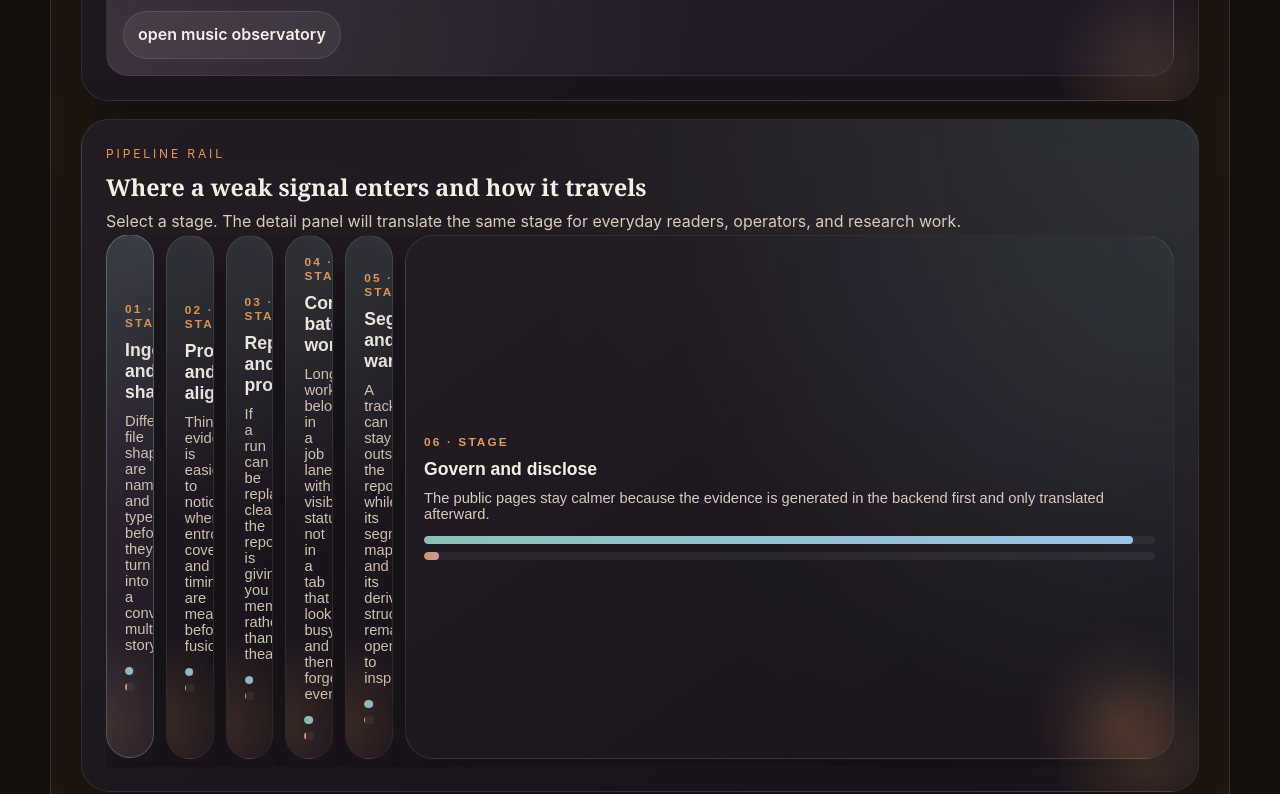
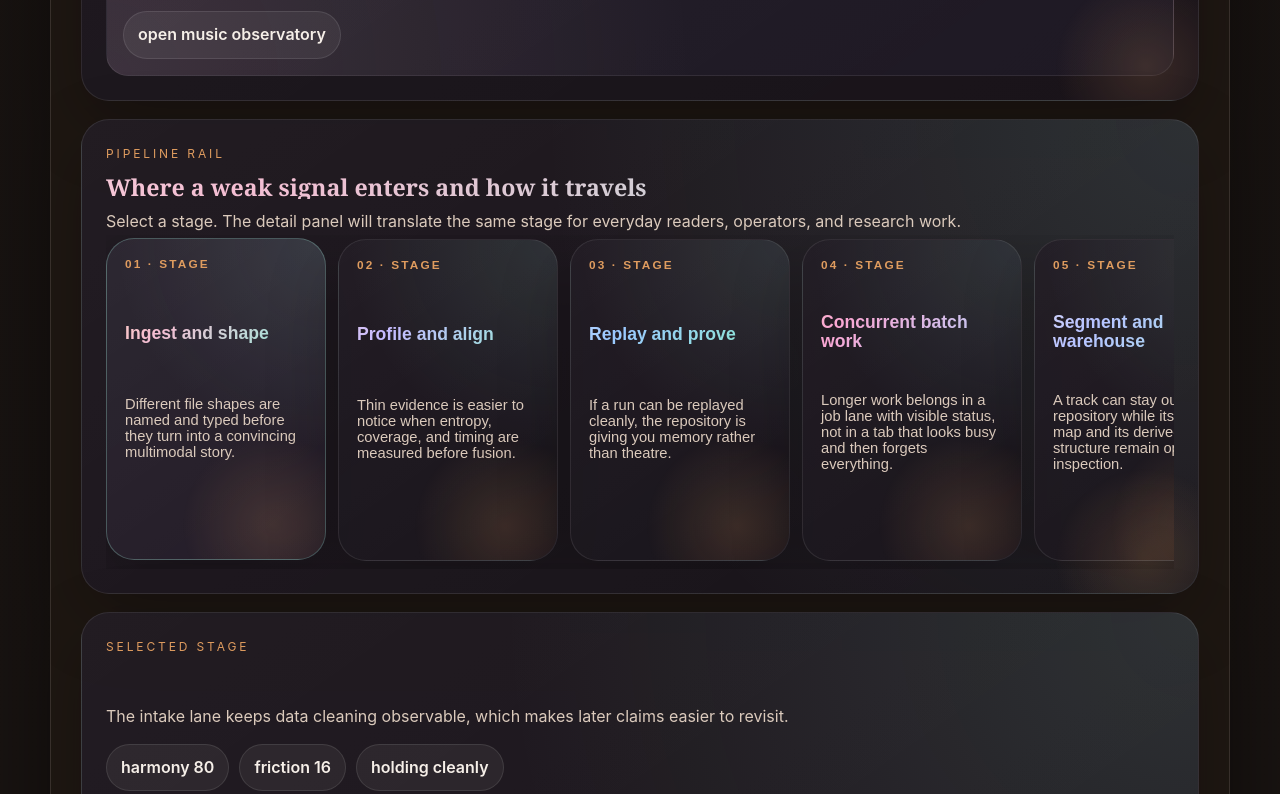
Before and after one commit to Cazzy-Aporbo/Advanced_multi-modal-AI, a plain HTML site: page index.html in a window 1280 px wide. Shown: the part 7418-8212 px from the top of the page. Drawn offline with Linux system fonts and the light colour scheme.

Commit message:
Refine cymatic rail scale and tones

```diff
--- a/cymatic-surface.css
+++ b/cymatic-surface.css
@@ -359,18 +359,29 @@
 }
 
 .cymatic-bottomline {
-  grid-template-columns: minmax(0, 0.92fr) minmax(0, 1.08fr);
+  grid-template-columns: minmax(420px, 1.16fr) minmax(360px, 0.84fr);
 }
 
 .cymatic-pipeline {
   display: grid;
-  grid-template-columns: repeat(5, minmax(0, 1fr));
+  grid-auto-flow: column;
+  grid-auto-columns: minmax(220px, 252px);
   gap: 12px;
+  overflow-x: auto;
+  padding: 4px 2px 10px;
+  scroll-snap-type: x proximity;
+  scrollbar-width: thin;
+  scrollbar-color: rgba(143, 201, 190, 0.38) rgba(255, 255, 255, 0.06);
 }
 
 .cymatic-stage-card {
   padding: 18px;
   text-align: left;
+  min-height: 322px;
+  display: flex;
+  flex-direction: column;
+  justify-content: space-between;
+  scroll-snap-align: start;
 }
 
 .cymatic-stage-card strong {
@@ -385,13 +396,74 @@
 .cymatic-stage-card h4 {
   margin: 0;
   font-size: 1.1rem;
-  color: var(--text, #f6efe8);
+  line-height: 1.08;
+  background-size: 180% 180%;
+  -webkit-background-clip: text;
+  background-clip: text;
+  color: transparent;
+  animation: cymaticToneShift 14s ease-in-out infinite;
 }
 
 .cymatic-stage-card p {
   margin: 10px 0 0;
   color: var(--muted, #dbcabc);
   font-size: 0.92rem;
+  text-wrap: pretty;
+}
+
+.cymatic-stage-heading,
+.cymatic-insight-card h3,
+.cymatic-warehouse-head strong,
+.cymatic-panel > h3 {
+  background-size: 180% 180%;
+  -webkit-background-clip: text;
+  background-clip: text;
+  color: transparent;
+  animation: cymaticToneShift 14s ease-in-out infinite;
+}
+
+.stage-tone-1 h4,
+.stage-tone-1 .cymatic-stage-heading,
+.stage-tone-1 h3 {
+  background-image: linear-gradient(135deg, #ffd9aa 0%, #f2bfd3 50%, #9de7d9 100%);
+}
+
+.stage-tone-2 h4,
+.stage-tone-2 .cymatic-stage-heading,
+.stage-tone-2 h3 {
+  background-image: linear-gradient(135deg, #ffd2c2 0%, #c6bbff 48%, #9ce2d7 100%);
+}
+
+.stage-tone-3 h4,
+.stage-tone-3 .cymatic-stage-heading,
+.stage-tone-3 h3 {
+  background-image: linear-gradient(135deg, #f8f1eb 0%, #9ec8ff 45%, #8fe6d0 100%);
+}
+
+.stage-tone-4 h4,
+.stage-tone-4 .cymatic-stage-heading,
+.stage-tone-4 h3 {
+  background-image: linear-gradient(135deg, #ffd8b8 0%, #f6a7d2 42%, #a9d8ff 100%);
+}
+
+.stage-tone-5 h4,
+.stage-tone-5 .cymatic-stage-heading,
+.stage-tone-5 h3 {
+  background-image: linear-gradient(135deg, #fff1d8 0%, #b9c3ff 46%, #9ce2d7 100%);
+}
+
+.stage-tone-6 h4,
+.stage-tone-6 .cymatic-stage-heading,
+.stage-tone-6 h3 {
+  background-image: linear-gradient(135deg, #f9e6ff 0%, #f1c091 44%, #9fe7e3 100%);
+}
+
+.cymatic-panel > h3 {
+  background-image: linear-gradient(135deg, #f8f1eb 0%, #f2bfd3 44%, #9de7d9 100%);
+}
+
+.cymatic-warehouse-head strong {
+  background-image: linear-gradient(135deg, #ffd8b8 0%, #f2bfd3 42%, #9de7d9 100%);
 }
 
 .cymatic-stage-bars {
@@ -533,6 +605,21 @@
   }
 }
 
+@keyframes cymaticToneShift {
+  0% {
+    background-position: 0% 50%;
+    filter: saturate(0.96);
+  }
+  50% {
+    background-position: 100% 50%;
+    filter: saturate(1.08);
+  }
+  100% {
+    background-position: 0% 50%;
+    filter: saturate(1);
+  }
+}
+
 @media (max-width: 1080px) {
   .cymatic-topline,
   .cymatic-bottomline,
@@ -542,7 +629,7 @@
   }
 
   .cymatic-pipeline {
-    grid-template-columns: repeat(3, minmax(0, 1fr));
+    grid-auto-columns: minmax(220px, 76%);
   }
 }
 
--- a/cymatic-surface.js
+++ b/cymatic-surface.js
@@ -27,11 +27,15 @@
     `;
   }
 
+  function toneClass(index) {
+    return `stage-tone-${(index % 6) + 1}`;
+  }
+
   function buildSurfaceMarkup(surface, compact) {
     const stageCards = surface.stages
       .map(
         (stage, index) => `
-          <button class="cymatic-stage-card${index === 0 ? " active" : ""}" data-stage-index="${index}" type="button">
+          <button class="cymatic-stage-card ${toneClass(index)}${index === 0 ? " active" : ""}" data-stage-index="${index}" type="button">
             <strong>${String(index + 1).padStart(2, "0")} · stage</strong>
             <h4>${escapeHtml(stage.label)}</h4>
             <p>${escapeHtml(stage.human_read)}</p>
@@ -46,8 +50,8 @@
 
     const insightCards = surface.narratives
       .map(
-        (item) => `
-          <article class="cymatic-insight-card">
+        (item, index) => `
+          <article class="cymatic-insight-card ${toneClass(index + 1)}">
             <small>${escapeHtml(item.audience)}</small>
             <h3>${escapeHtml(item.title)}</h3>
             <p>${escapeHtml(item.summary)}</p>
@@ -192,7 +196,7 @@
     `;
   }
 
-  function renderStageDetail(host, stage, pressure, sensitivity) {
+  function renderStageDetail(host, stage, pressure, sensitivity, stageIndex) {
     const detail = host.querySelector("[data-cymatic-stage-detail]");
     const humanCopy = host.querySelector("[data-cymatic-human-copy]");
     const improvementCopy = host.querySelector("[data-cymatic-improvement-copy]");
@@ -208,7 +212,7 @@
       "holding cleanly";
 
     detail.innerHTML = `
-      <h3>${escapeHtml(stage.label)}</h3>
+      <h3 class="cymatic-stage-heading ${toneClass(stageIndex)}">${escapeHtml(stage.label)}</h3>
       <p class="cymatic-detail-copy">${escapeHtml(stage.research_read)}</p>
       <div class="cymatic-chip-row" style="margin-top:14px;">
         <span class="cymatic-chip">harmony ${Math.round(effectiveHarmony * 100)}</span>
@@ -250,6 +254,7 @@
       state.surface.stages[state.stageIndex],
       state.friction / 100,
       state.sensitivity / 100,
+      state.stageIndex,
     );
   }
 
```
